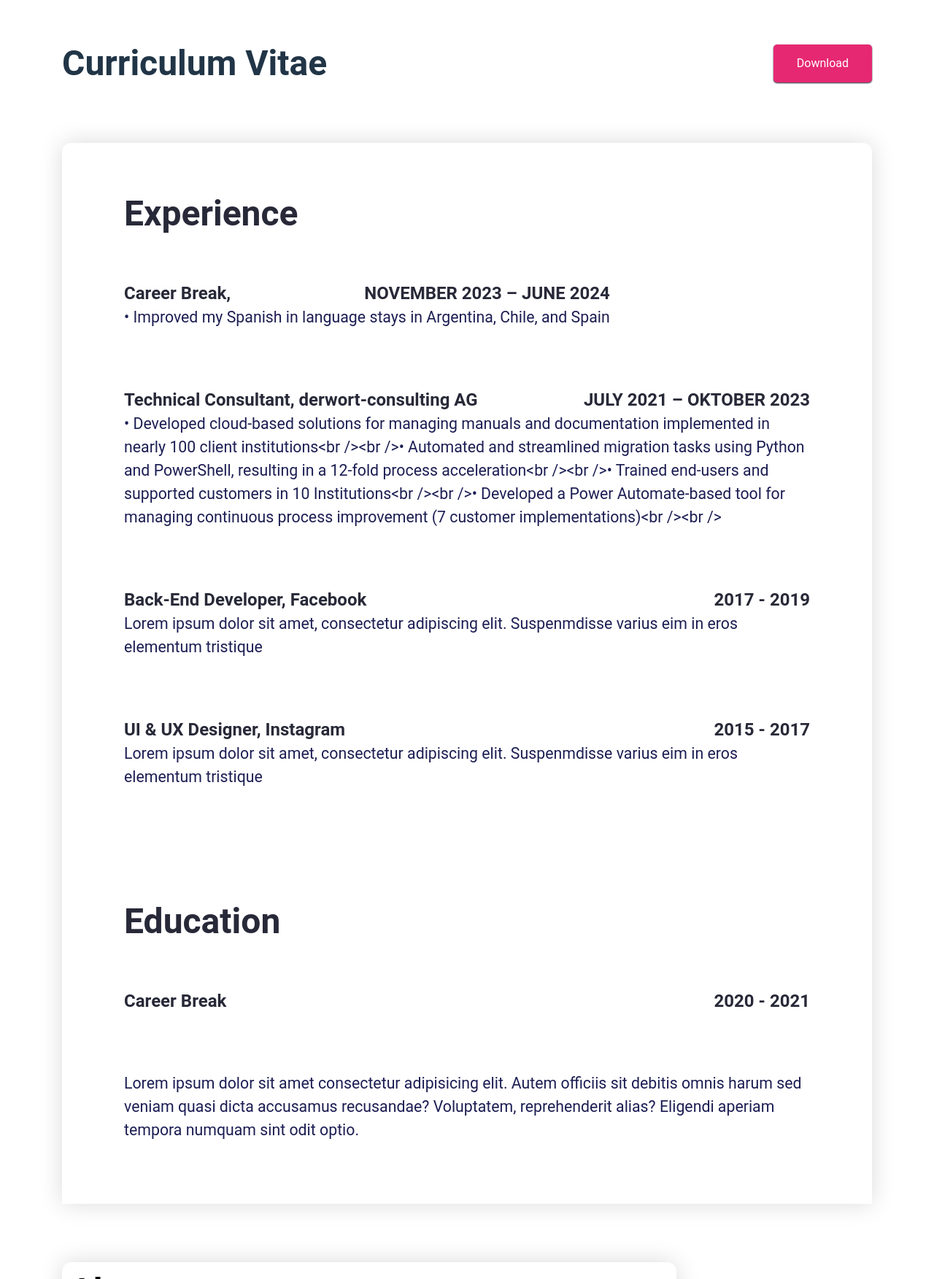
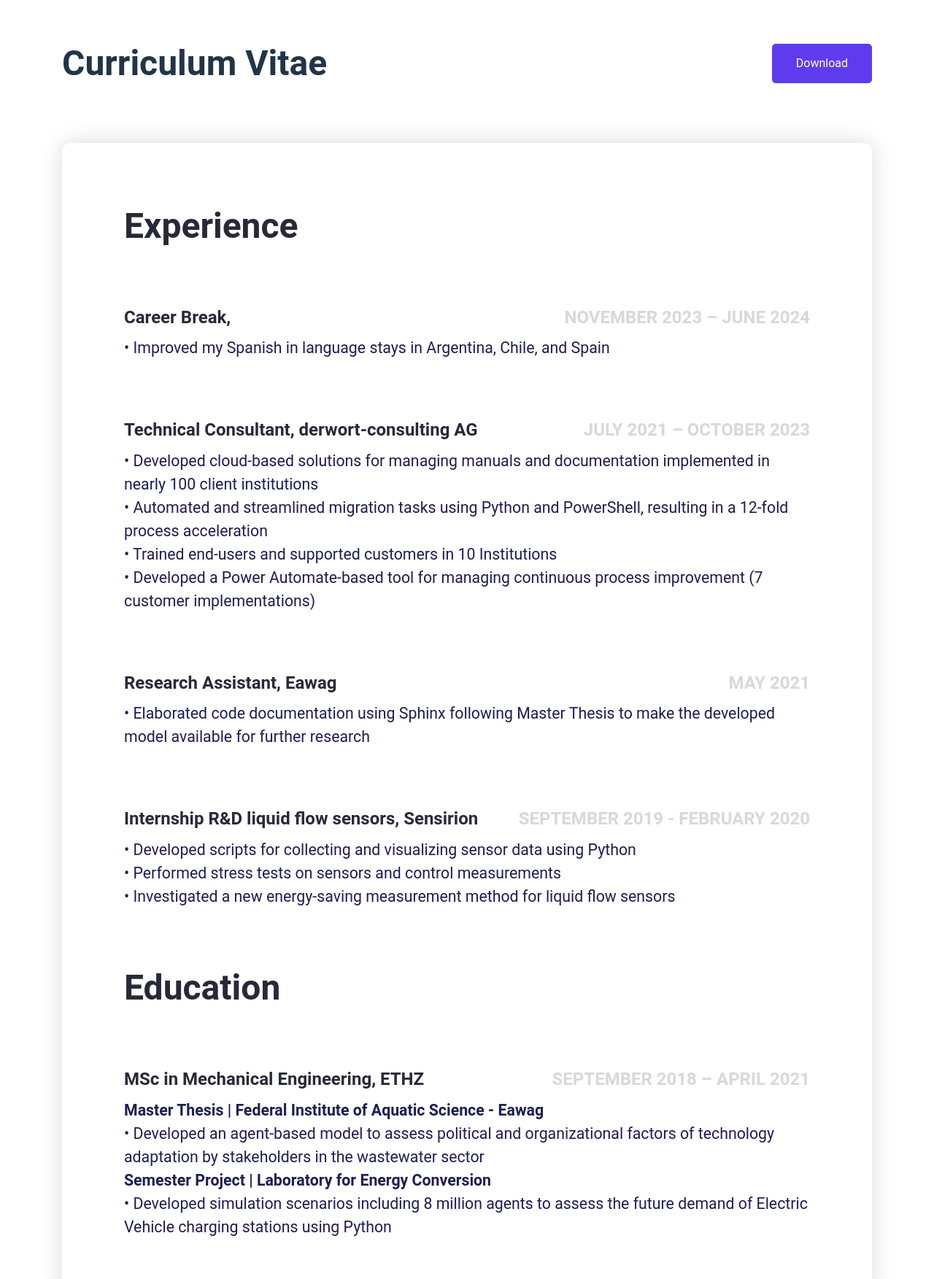
Before and after one commit to thewort/portfolio, a React (Vite) app: page / in a window 1280 px wide. Shown: the part 1047-2800 px from the top of the page at 73% size. Built offline with nearby package versions, Linux system fonts and the light colour scheme.

Commit message:
completed basic CV and removed unnecessary parts

```diff
--- a/src/App.css
+++ b/src/App.css
@@ -24,6 +24,7 @@ p {
   --darkblue: #1c1e53;
   --black: #000000;
   --white: #ffffff;
+  --grey-dates: #a8a8a873;
 }
 .btn {
   font-family: "Roboto";
@@ -412,22 +413,29 @@ h3 {
 }
 .portfolio--section--title {
   color: var(--heading-color);
-  line-height: 24px;
+
+}
+.portfolio--element--card {
+  width: 100%;
 }
 .portfolio--element--title--container {
   display: flex;
   flex-direction: row;
+  flex-wrap: wrap;
   justify-content: space-between;
   width: 100%;
   background: #fff;
   border-top-left-radius: 12px;
   border-top-right-radius: 12px;
+  padding-bottom: 10.6px;
 }
 .portfolio--element--title {
   color: var(--heading-color);
+  line-height: 32px;
 }
 .portfolio--element--date {
-  color: var(--heading-color);
+  color: var(--grey-dates);
+  line-height: 32px;
 }
 .portfolio--element--description {
   color: var(--darkblue);
@@ -435,8 +443,8 @@ h3 {
   font-style: normal;
   font-weight: 400;
   line-height: 32px;
+}
 
-}
 
 .portfolio--link {
   text-decoration: none;
--- a/src/Pages/AboutMe.jsx
+++ b/src/Pages/AboutMe.jsx
@@ -6,18 +6,13 @@ export default function AboutMe() {
         </div>
         <div className="hero--section--content--box about--section--box">
           <div className="hero--section--content">
-            <p className="section--title">About</p>
-            <h1 className="skills-section--heading">About Me</h1>
+            <p className="section--title">About me</p>
+            <h1 className="skills-section--heading">Samuel Derwort</h1>
             <p className="hero--section-description">
-              Lorem ipsum dolor sit amet consectetur adipisicing elit. Autem
-              officiis sit debitis omnis harum sed veniam quasi dicta accusamus
-              recusandae? Voluptatem, reprehenderit alias? Eligendi aperiam
-              tempora numquam sint odit optio.
+            I am a mechanical engineer with a Master’s degree from ETH Zürich and a Bachelor's from EPFL, Lausanne. My professional experience includes technical consulting, where I developed cloud-based solutions and automated processes.
             </p>
             <p className="hero--section-description">
-              Lorem ipsum dolor sit amet consectetur adipisicing elit. Autem
-              officiis sit debitis omnis harum sed veniam quasi dicta accusamus
-              recusandae?
+            I also have a research background, having worked on projects in wastewater technology and R&D for liquid flow sensors. I'm fluent in German, English, and French, and have a passion for exploring foreign cultures and languages.
             </p>
           </div>
         </div>
--- a/src/Pages/CV.jsx
+++ b/src/Pages/CV.jsx
@@ -20,7 +20,7 @@ export default function MyPortfolio() {
                     <h2 className="section--heading">Curriculum Vitae</h2>
                 </div>
                 <div>
-                    <button className="btn btn-github" onClick={onDownloadClick}>
+                    <button className="btn btn-primary" onClick={onDownloadClick}>
                         Download
                     </button>
                 </div>
@@ -45,56 +45,30 @@ export default function MyPortfolio() {
                             </div>
                         </div>
                     ))}
-                </div>
-                <div className="portfolio--section">
                     <h2 className="portfolio--section--title">Education</h2>
-                    <div className="portfolio--element--title--container">
-                        <h3 className="portfolio--element--title">Career Break</h3>
-                        <h3 className="portfolio--element--date">2020 - 2021</h3>
-                    </div>
-                    <p className="portfolio--element--description">
-                        Lorem ipsum dolor sit amet consectetur adipisicing elit. Autem
-                        officiis sit debitis omnis harum sed veniam quasi dicta accusamus
-                        recusandae? Voluptatem, reprehenderit alias? Eligendi aperiam
-                        tempora numquam sint odit optio.
-                    </p>
-                </div>
-            </div>
-            <div className="CV-collapsible-section">
-                {data?.portfolio?.map((item, index) => (
-                    <Collapsible className="CV-collapsible-item" trigger={item.title} key={index}>
-                        <div key={index} className="portfolio--section--card">
-                            <div className="portfolio--section--img">
-                                <img src={item.src} alt="Placeholder" />
+                    {data?.Education?.map((item, index) => (
+                        <div key={index} className="portfolio--element--card">
+                            <div className="portfolio--element--title--container">
+                                <h3 className="portfolio--element--title">{item.title}, {item.institution}</h3>
+                                <h3 className="portfolio--element--date">{item.date}</h3>
                             </div>
-                            <div className="portfolio--section--card--content">
-                                <div>
-                                    <h3 className="portfolio--section--title">{item.title}</h3>
-                                    <p className="text-md">{item.description}</p>
-                                </div>
-                                <p className="text-sm portfolio--link">
-                                    {item.link}
-                                    <svg
-                                        xmlns="http://www.w3.org/2000/svg"
-                                        width="16"
-                                        height="16"
-                                        viewBox="0 0 20 19"
-                                        fill="none"
-                                    >
-                                        <path
-                                            d="M4.66667 1.66675H18V15.0001M18 1.66675L2 17.6667L18 1.66675Z"
-                                            stroke="currentColor"
-                                            stroke-width="2.66667"
-                                            stroke-linecap="round"
-                                            stroke-linejoin="round"
-                                        />
-                                    </svg>
-                                </p>
+                            <div className="portfolio--element--description">
+                                {Array.isArray(item.description) ? (
+                                    item.description.map((desc, descIndex) => (
+                                        <><h4>
+                                            <b>{desc.project} | </b>{desc.projectinstitution}
+                                        </h4>
+                                        <p>
+                                            {desc.details}
+                                        </p></>
+                                    ))
+                                ) : (
+                                    <p>{item.description}</p>
+                                )}
                             </div>
                         </div>
-                        <p>{item.description}</p>
-                    </Collapsible>
-                ))}
+                    ))}
+                </div>
             </div>
         </section>
     );
--- a/src/Pages/Navbar.jsx
+++ b/src/Pages/Navbar.jsx
@@ -34,9 +34,9 @@ function Navbar() {
 
   return (
     <nav className={`navbar ${navActive ? "active" : ""}`}>
-{/*       <div>
-        <img src="./img/logo.svg" alt="Logoipsum" />
-      </div> */}
+      <div>
+{/*         <img src="./img/logo.svg" alt="Logoipsum" /> */}
+      </div>
       <a
         className={`nav__hamburger ${navActive ? "active" : ""}`}
         onClick={toggleNav}
--- a/src/data/index.json
+++ b/src/data/index.json
@@ -79,6 +79,7 @@
       "id": "1",
       "title": "Career Break",
       "company": "",
+      "place": "",
       "date": "NOVEMBER 2023 – JUNE 2024",
       "description": "• Improved my Spanish in language stays in Argentina, Chile, and Spain"
     },
@@ -86,22 +87,63 @@
       "id": "2",
       "title": "Technical Consultant",
       "company": "derwort-consulting AG",
-      "date": "JULY 2021 – OKTOBER 2023",
-      "description": "• Developed cloud-based solutions for managing manuals and documentation implemented in nearly 100 client institutions<br /><br />• Automated and streamlined migration tasks using Python and PowerShell, resulting in a 12-fold process acceleration<br /><br />• Trained end-users and supported customers in 10 Institutions<br /><br />• Developed a Power Automate-based tool for managing continuous process improvement (7 customer implementations)<br /><br />"
+      "place": "Degersheim",
+      "date": "JULY 2021 – OCTOBER 2023",
+      "description": [
+        "• Developed cloud-based solutions for managing manuals and documentation implemented in nearly 100 client institutions",
+        "• Automated and streamlined migration tasks using Python and PowerShell, resulting in a 12-fold process acceleration",
+        "• Trained end-users and supported customers in 10 Institutions",
+        "• Developed a Power Automate-based tool for managing continuous process improvement (7 customer implementations)"
+      ]
     },
     {
       "id": "3",
-      "title": "Back-End Developer",
-      "company": "Facebook",
-      "date": "2017 - 2019",
-      "description": "Lorem ipsum dolor sit amet, consectetur adipiscing elit. Suspenmdisse varius eim in eros elementum tristique"
+      "title": "Research Assistant",
+      "company": "Eawag",
+      "place": "Dübendorf",
+      "date": "MAY 2021",
+      "description": "• Elaborated code documentation using Sphinx following Master Thesis to make the developed model available for further research"
     },
     {
       "id": "4",
-      "title": "UI & UX Designer",
-      "company": "Instagram",
-      "date": "2015 - 2017",
-      "description": "Lorem ipsum dolor sit amet, consectetur adipiscing elit. Suspenmdisse varius eim in eros elementum tristique"
+      "title": "Internship R&D liquid flow sensors",
+      "company": "Sensirion",
+      "place": "Stäfa",
+      "date": "SEPTEMBER 2019 - FEBRUARY 2020",
+      "description": [
+        "• Developed scripts for collecting and visualizing sensor data using Python",
+        "• Performed stress tests on sensors and control measurements",
+        "• Investigated a new energy-saving measurement method for liquid flow sensors"
+      ]
+    }
+  ],
+  "Education": [
+    {
+      "id": "1",
+      "title": "MSc in Mechanical Engineering",
+      "institution": "ETHZ",
+      "place": "Zürich",
+      "date": "SEPTEMBER 2018 – APRIL 2021",
+      "description": [
+        {
+          "project": "Master Thesis",
+          "projectinstitution": "Federal Institute of Aquatic Science - Eawag",
+          "details": "• Developed an agent-based model to assess political and organizational factors of technology adaptation by stakeholders in the wastewater sector"
+        },
+        {
+          "project": "Semester Project",
+          "projectinstitution": "Laboratory for Energy Conversion",
+          "details": "• Developed simulation scenarios including 8 million agents to assess the future demand of Electric Vehicle charging stations using Python"
+        }
+      ]
+    },
+    {
+      "id": "2",
+      "title": "BSc in Mechanical Engineering",
+      "institution": "EPFL",
+      "place": "Lausanne",
+      "date": "SEPTEMBER 2015 – AUGUST 2018",
+      "description": "• Exchange year at Instituto Superior Técnico, Lisbon"
     }
   ]
 }
```
Also changed, not shown: src/Pages/ContactMe.jsx (+3 -72 lines), 1 other file (tests, documents, lock files or other folders).
